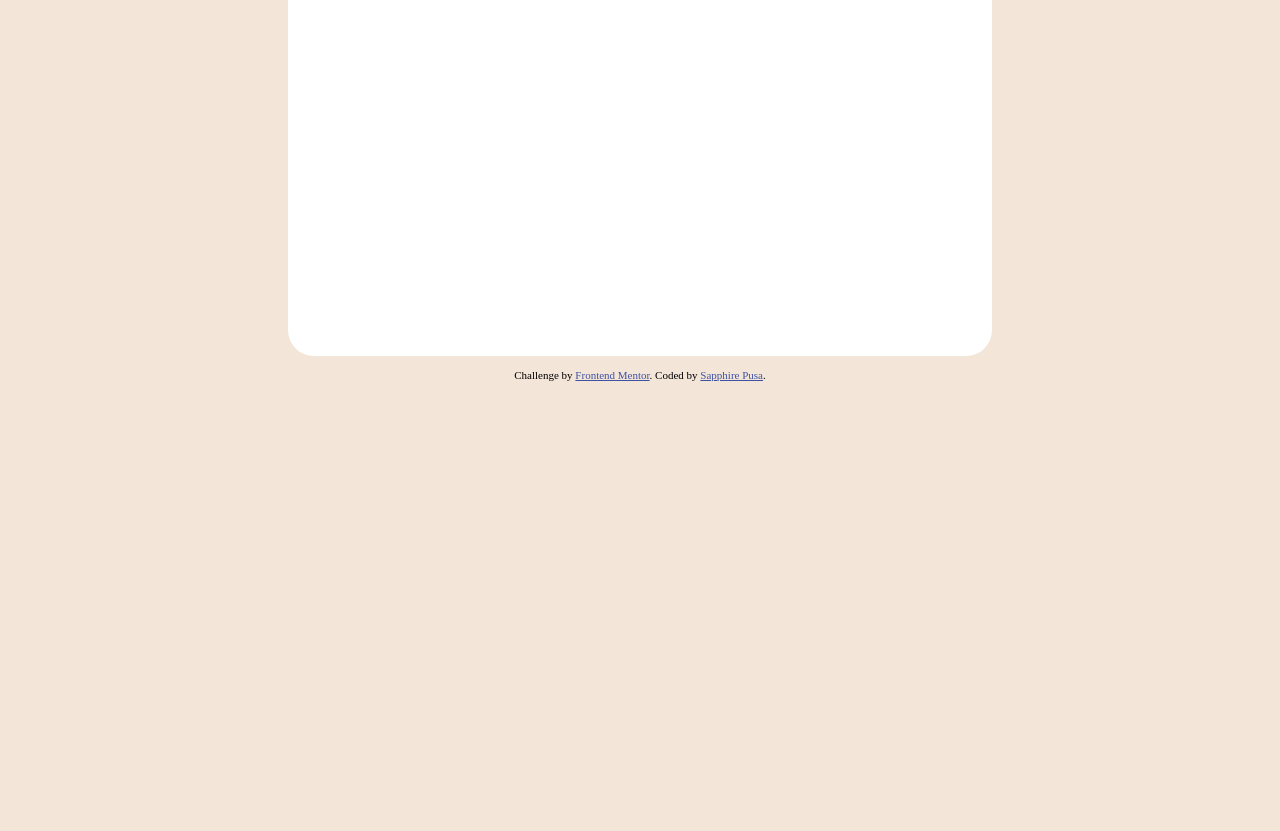
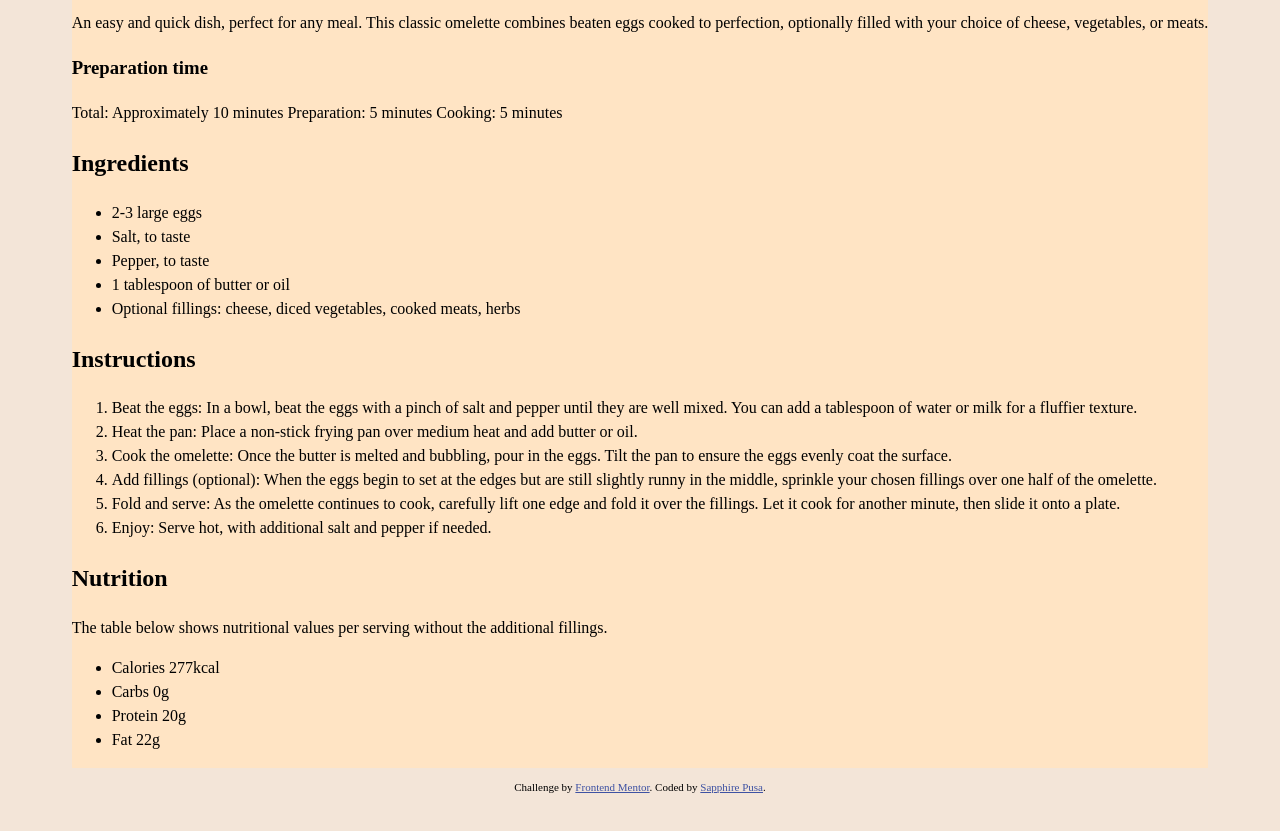
Before and after one commit to sapphirepusa/recipe-page-main, a plain HTML site: page index.html in a window 1280 px wide. Shown: the part 569-1400 px from the top of the page. Before the commit the page ends 987 px from the top, so only its background shows below. Drawn offline with Linux system fonts and the light colour scheme.

Commit message:
copy of main with updated text content

```diff
--- a/index.html
+++ b/index.html
@@ -6,7 +6,7 @@
 
   <link rel="icon" type="image/png" sizes="32x32" href="./assets/images/favicon-32x32.png">
   <link rel="stylesheet" href="style.css">
-  <title>Frontend Mentor | Recipe page</title>
+  <title>Recipe page</title>
 
   <!-- Feel free to remove these styles or customise in your own stylesheet 👍 -->
   <style>
@@ -19,60 +19,67 @@
   <main>
       <div class="container-design">
         <div class="container-content">
-          <img class="img-style" src="assets/images/image-omelette.jpeg" alt="egg omelette stuff with vegetables and presented in a beatiful plate">
-           <!-- <p class="text-style"> Simple Omelette Recipe
+            <img class="img-style" src="assets/images/image-omelette.jpeg" alt="egg omelette stuff with vegetables and presented in a beatiful plate">
+            <div class="content-recipe">
+              <h1>Simple Omelette Recipe</h1>
 
-            An easy and quick dish, perfect for any meal. This classic omelette combines beaten eggs cooked
-            to perfection, optionally filled with your choice of cheese, vegetables, or meats.
+              <p>An easy and quick dish, perfect for any meal. This classic omelette combines beaten eggs cooked
+              to perfection, optionally filled with your choice of cheese, vegetables, or meats.</p>
 
-            Preparation time
+              <div>
+              <h3>Preparation time</h3>
 
-            Total: Approximately 10 minutes
-            Preparation: 5 minutes
-            Cooking: 5 minutes
+              <p>Total: Approximately 10 minutes
+              Preparation: 5 minutes
+              Cooking: 5 minutes</p>
+              </div>
 
-            Ingredients
+              <h2>Ingredients</h2>
+              <ul>
+                <li>2-3 large eggs</li>
+                <li>Salt, to taste</li>
+                <li>Pepper, to taste</li>
+                <li>1 tablespoon of butter or oil</li>
+                <li>Optional fillings: cheese, diced vegetables, cooked meats, herbs</li>
+              </ul>
 
-            2-3 large eggs
-            Salt, to taste
-            Pepper, to taste
-            1 tablespoon of butter or oil
-            Optional fillings: cheese, diced vegetables, cooked meats, herbs
+              <h2>Instructions</h2>
+              <ol>
+                <li>Beat the eggs: In a bowl, beat the eggs with a pinch of salt and pepper until they are well mixed.
+              You can add a tablespoon of water or milk for a fluffier texture.</li>
 
-            Instructions
+              <li>Heat the pan: Place a non-stick frying pan over medium heat and add butter or oil.</li>
 
-            Beat the eggs: In a bowl, beat the eggs with a pinch of salt and pepper until they are well mixed.
-            You can add a tablespoon of water or milk for a fluffier texture.
+              <li>Cook the omelette: Once the butter is melted and bubbling, pour in the eggs. Tilt the pan to ensure
+              the eggs evenly coat the surface.</li>
 
-            Heat the pan: Place a non-stick frying pan over medium heat and add butter or oil.
+              <li>Add fillings (optional): When the eggs begin to set at the edges but are still slightly runny in the
+              middle, sprinkle your chosen fillings over one half of the omelette.</li>
 
-            Cook the omelette: Once the butter is melted and bubbling, pour in the eggs. Tilt the pan to ensure
-            the eggs evenly coat the surface.
+              <li>Fold and serve: As the omelette continues to cook, carefully lift one edge and fold it over the
+              fillings. Let it cook for another minute, then slide it onto a plate.</li>
 
-            Add fillings (optional): When the eggs begin to set at the edges but are still slightly runny in the
-            middle, sprinkle your chosen fillings over one half of the omelette.
+              <li>Enjoy: Serve hot, with additional salt and pepper if needed.</li>
+              </ol>
 
-            Fold and serve: As the omelette continues to cook, carefully lift one edge and fold it over the
-            fillings. Let it cook for another minute, then slide it onto a plate.
+              <h2>Nutrition</h2>
 
-            Enjoy: Serve hot, with additional salt and pepper if needed.
+              <p> The table below shows nutritional values per serving without the additional fillings.</p>
+              <ul>
+              <li> Calories
+              277kcal</li>
 
-            Nutrition
+              <li> Carbs
+              0g</li>
 
-            The table below shows nutritional values per serving without the additional fillings.
+              <li> Protein
+              20g</li>
 
-            Calories
-            277kcal
-
-            Carbs
-            0g
-
-            Protein
-            20g
-
-            Fat
-            22g</p> -->
-          </div>
+              <li> Fat
+              22g</li>
+              </ul>
+            </div>
+        </div>
       </div>
   </main>
 
--- a/style.css
+++ b/style.css
@@ -19,23 +19,23 @@ body {
     margin-top: 6.7rem; */
 }
 
-h1, h2, h3, h4, button {
+/* h1, h2, h3, h4, button {
   line-height: 1.1;
 }
 
 h1, h2, h3, h4 {
   text-wrap: balance;
-}
+} */
 
 img {
   max-width: 100%;
   display: block;
 }
 
-h1, h2, h3, h4, p {
+/* h1, h2, h3, h4, p {
   font-family: inherit;
   font-size: inherit;
-}
+} */
 
 
 /* design */
@@ -75,6 +75,7 @@ h1, h2, h3, h4, p {
   margin-right: 2rem;
 }
 
-.text-style {
+.content-recipe {
+  background-color: bisque;
 
 }
```
